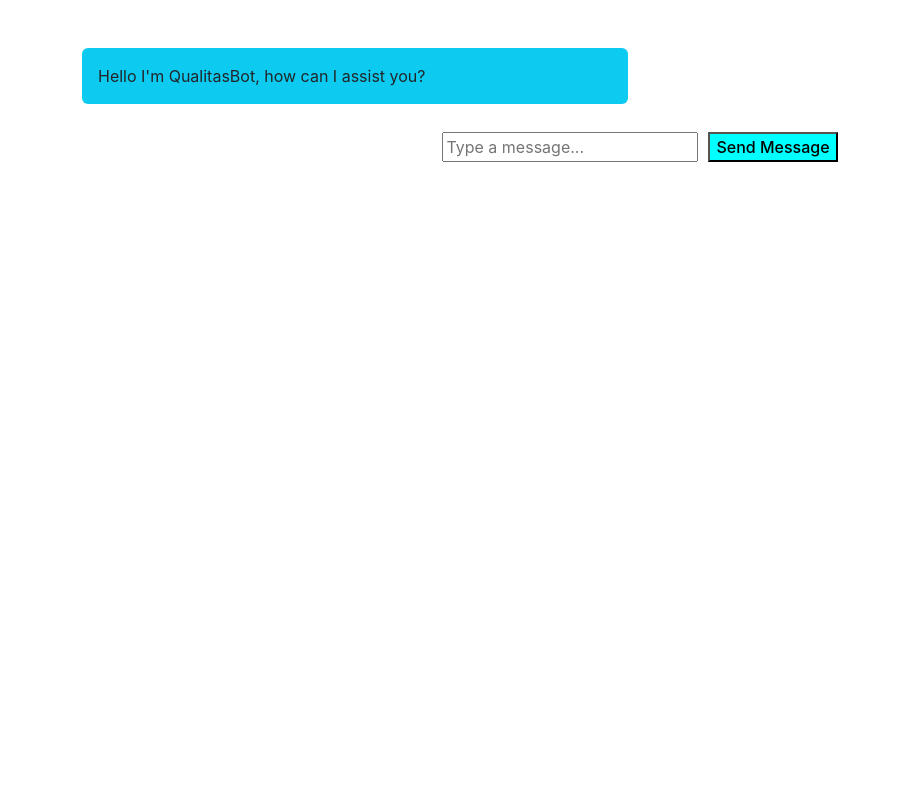
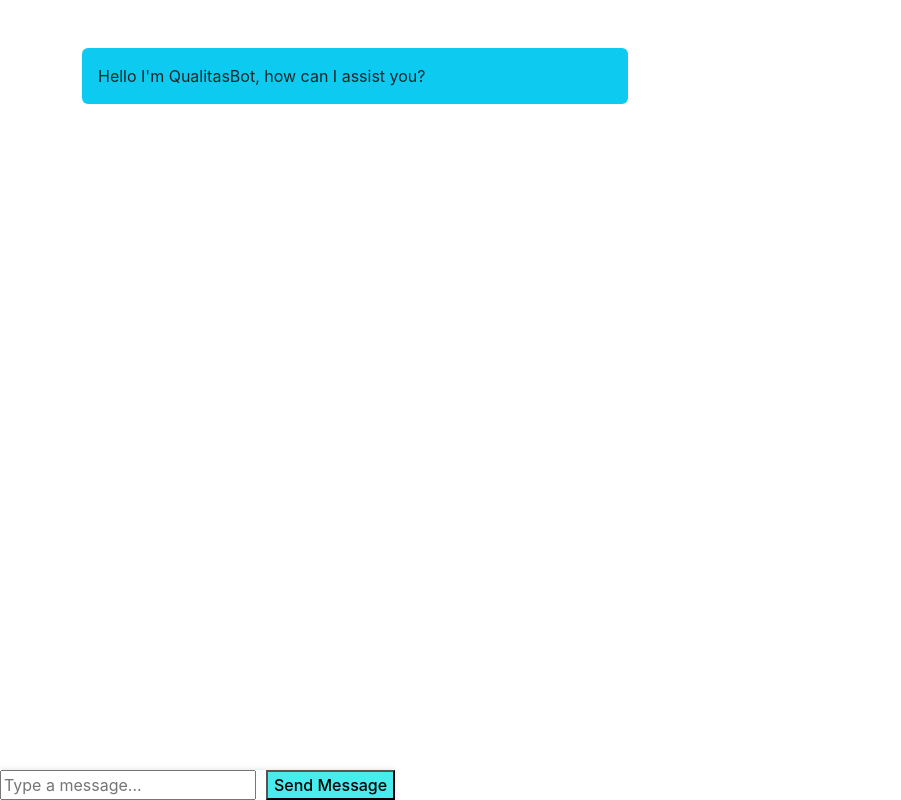
Before and after one commit to Rohanmrao/Qualitas_Bot, a React (Create React App) app in the folder UI/qualitasbot/: page / in a window 1280 px wide. Shown: the whole page, without its empty margins (0-901 px from the left). Built offline with nearby package versions, Linux system fonts and the light colour scheme.

Commit message:
fixed input box

```diff
--- a/UI/qualitasbot/src/styles.css
+++ b/UI/qualitasbot/src/styles.css
@@ -1,8 +1,12 @@
 .input-container {
+
+    position: fixed;
     display: flex;
     justify-content: center;
     align-items: center;
     margin-top: 20px;
+    box-shadow: 0px -1px 5px rgba(0, 0, 0, 0.1);
+    bottom: 0;
   }
 
   .input-container input {
@@ -11,6 +15,6 @@
 
   .button {
 
-    background-color: aqua;
+    background-color: rgb(72, 236, 236);
     font-weight: 500;
   }
```
